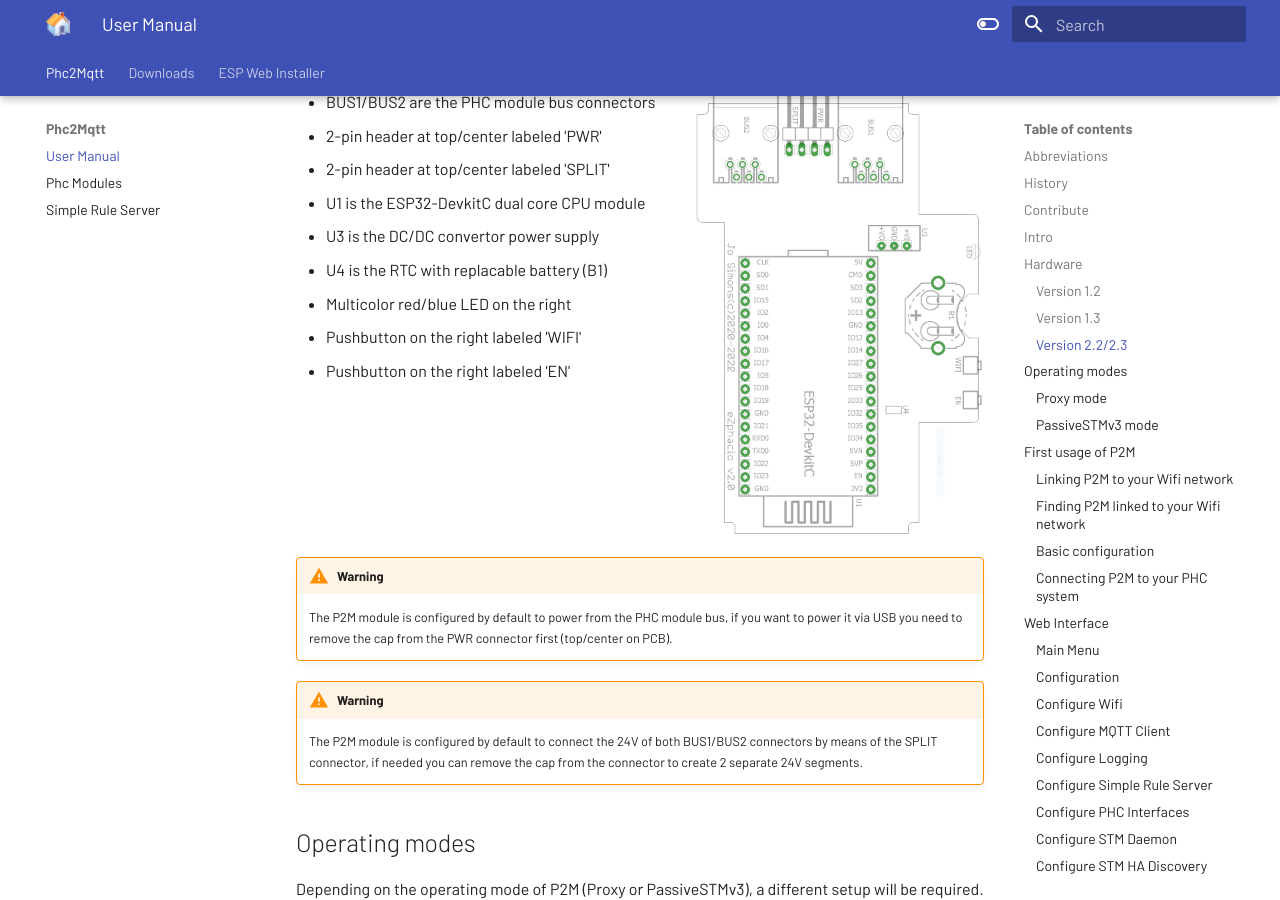
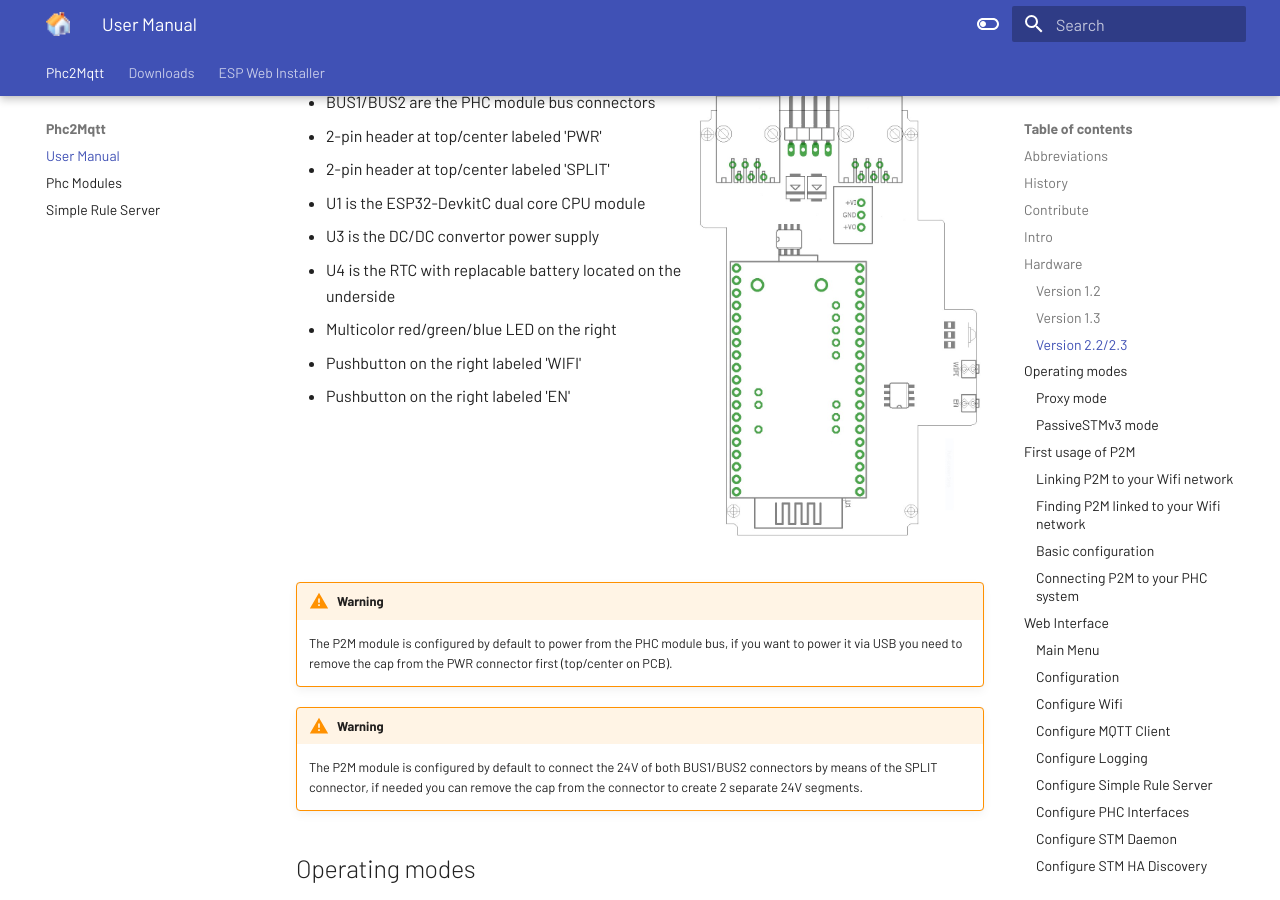
Before and after one commit to sim0njo/docu, an MkDocs documentation site: the page built from docs/Phc2Mqtt.md, in a window 1280 px wide and 900 px high, scrolled down 4625 px. Built offline with MkDocs 1.6.1 and Material for MkDocs 9.7.7, drawn with Linux system fonts in a browser that asks for light colours.

Commit message:
Updates for v4.2.2.x

```diff
--- a/docs/Phc2Mqtt.md
+++ b/docs/Phc2Mqtt.md
@@ -133,15 +133,15 @@ while fitting in a custom 3D printed 2MOD DIN-rail housing.
 
 It draws power from the PHC power supply by means of a DC/DC convertor and the RTC (realtime clock) is powered by a CR1220 replacable battery.
 
-<img style="float:right;width:290px;height:450px" src="../img/p2m-pcb-v2.0.jpg"></img>
+<img style="float:right;width:290px;height:450px" src="../img/p2m-pcb-v2.x.jpg"></img>
 
 - BUS1/BUS2 are the PHC module bus connectors
 - 2-pin header at top/center labeled 'PWR'
 - 2-pin header at top/center labeled 'SPLIT'
 - U1 is the ESP32-DevkitC dual core CPU module
 - U3 is the DC/DC convertor power supply
-- U4 is the RTC with replacable battery (B1)
-- Multicolor red/blue LED on the right
+- U4 is the RTC with replacable battery located on the underside
+- Multicolor red/green/blue LED on the right
 - Pushbutton on the right labeled 'WIFI'
 - Pushbutton on the right labeled 'EN'
 &nbsp;
```
Also changed, not shown: docs/img/p2m-pcb-v2.x.jpg (added).
